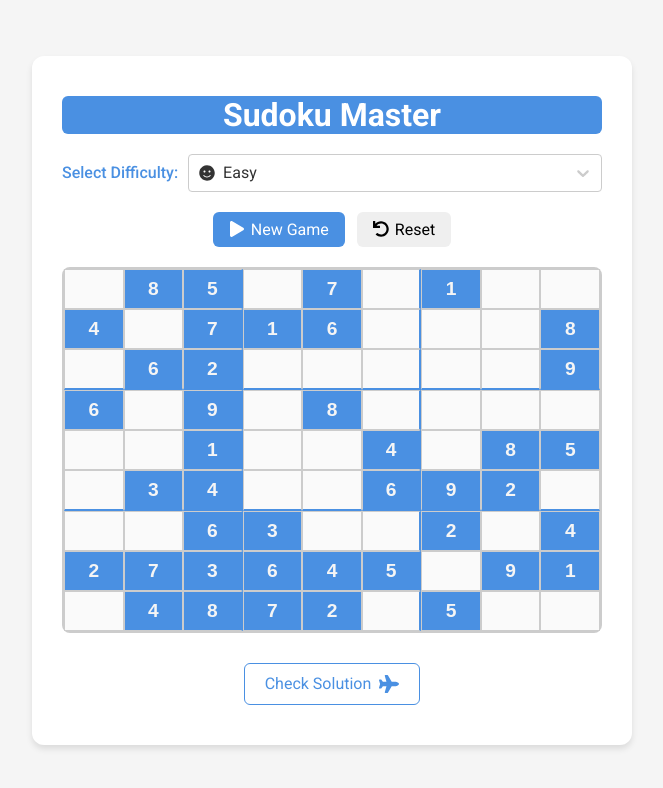
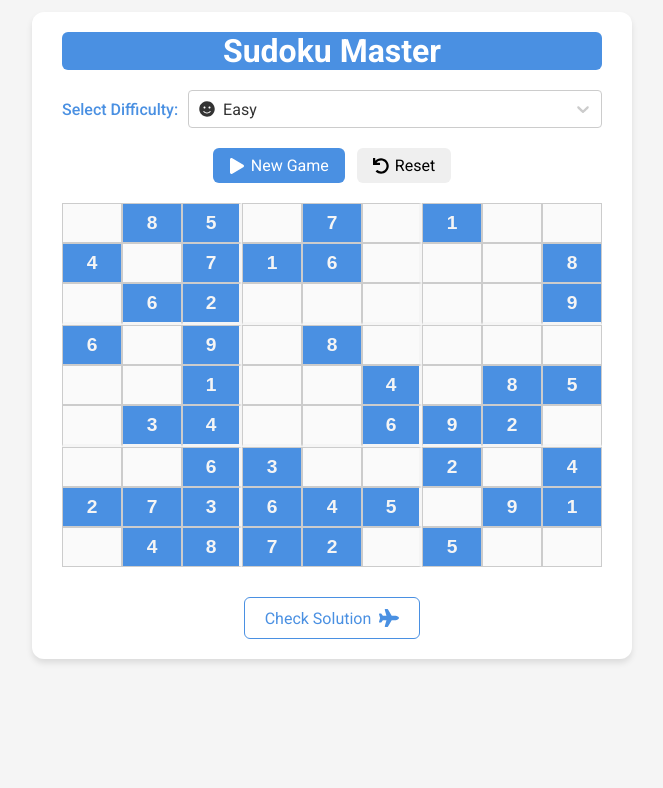
Before and after one commit to sammyl720/soduku-app, a React (Vite) app: page / in a window 1280 px wide. Shown: the top 788 px of the page, without its empty margins (308-971 px from the left). Built offline with nearby package versions, Linux system fonts and the light colour scheme.

Commit message:
style improvements

```diff
--- a/src/App.module.css
+++ b/src/App.module.css
@@ -1,6 +1,6 @@
 .appContainer {
   background-color: var(--color-sudoku-background);
-  padding: 40px 30px;
+  padding: 20px 30px;
   border-radius: 12px;
   box-shadow: 0 4px 6px rgba(0, 0, 0, 0.1);
   width: clamp(375px, 90vw, 600px);
--- a/src/components/difficulty-selector/difficulty-selector.module.css
+++ b/src/components/difficulty-selector/difficulty-selector.module.css
@@ -14,6 +14,7 @@
 
 .selector {
   flex: 1;
+  color: var(--color-primary);
 }
 
 .option {
--- a/src/components/soduku-grid/soduku-grid.module.css
+++ b/src/components/soduku-grid/soduku-grid.module.css
@@ -3,8 +3,7 @@
   grid-template-columns: repeat(9, 1fr);
   gap: 0;
   background-color: var(--color-border);
-  padding: 2px;
-  border-radius: 8px;
+  border-radius: 2px;
 }
 
 .sudokuCell {
@@ -43,16 +42,16 @@
 }
 
 .sudokuCell:focus:not(.initial) {
-  border-color: var(--color-primary);
+  /* border-color: var(--color-primary); */
   background-color: #f0f8ff;
 }
 
 .borderRight {
-  border-right: 2px solid var(--color-primary);
+  border-right: 3px solid var(--color-background);
 }
 
 .borderBottom {
-  border-bottom: 2px solid var(--color-primary);
+  border-bottom: 3px solid var(--color-background);
 }
 
 /* Responsive Cell Sizing */
--- a/src/index.css
+++ b/src/index.css
@@ -26,7 +26,7 @@ body {
   min-height: 100vh;
   display: flex;
   justify-content: center;
-  align-items: center;
+  margin-block: 12px;
 }
 
 button {
@@ -37,3 +37,9 @@ button {
 select {
   font-family: var(--font-family);
 }
+
+@media screen and (max-width: 600px) {
+  body {
+    margin-top: calc(10vh + 0.25rem);
+  }
+}
```
